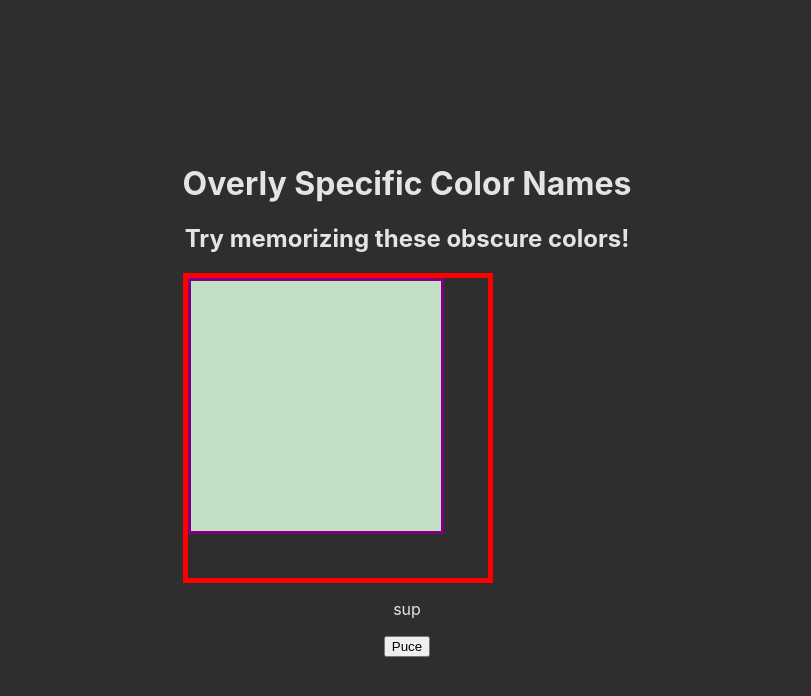
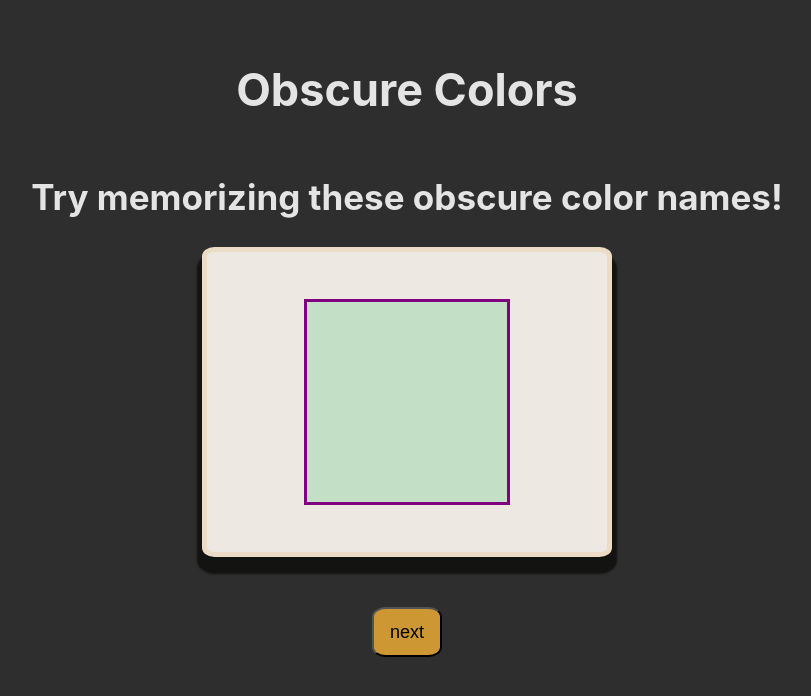
Before and after one commit to KenyaES/FlashCards, a React (Vite) app: page / in a window 1280 px wide. Shown: the top 696 px of the page, without its empty margins (233-1044 px from the left). Built offline with nearby package versions, Linux system fonts and the light colour scheme.

Commit message:
functional and looks good enough, I have a headache

```diff
--- a/src/App.css
+++ b/src/App.css
@@ -6,3 +6,9 @@
   font-family: Inter, Avenir, Helvetica, Arial, sans-serif;
   color: #e4e4e4;
 }
+
+.App{
+  display: flex;
+  flex-direction: column;
+  justify-content: center;
+}
--- a/src/App.jsx
+++ b/src/App.jsx
@@ -56,16 +56,15 @@ function App() {
   };
   return (
     <div className="App">
-      <h1>Overly Specific Color Names</h1>
-      <h2>Try memorizing these obscure colors!</h2>
+      <h1>Obscure Colors</h1>
+      <h2>Try memorizing these obscure color names!</h2>
 
       <div className = "container">
         <div>
           <Card theName = {names[color]} theColor = {colors[color]}/>
-          <p>sup</p>
-          <div className = "buttons">
-            <button lable = "next" onClick={newColor}>{names[color]}</button>
-          </div>
+
+          <button lable = "next" onClick={newColor}>next</button>
+
         </div>
 
       </div>
--- a/src/components/Card.jsx
+++ b/src/components/Card.jsx
@@ -13,7 +13,7 @@ const Card = (props) =>{
     return(
         <div className='border' onClick={display}>
             <div className="card" style = {{backgroundColor:props.theColor}} id ={String(front)}></div>
-            <p id={String(!front)}>smth</p>
+            <h2 id={String(!front)}>{props.theName}</h2>
 
         </div>
     );
--- a/src/index.css
+++ b/src/index.css
@@ -1,27 +1,73 @@
 body {
   margin: 0;
-  display: flex;
   place-items: center;
   min-width: 320px;
   min-height: 100vh;
 
   background-color: rgb(46, 46, 46);
+}
+.container{
+  display: flex;
+  justify-content: center;
+
+}
+.card{
+  color:black;
+  border: 3px solid purple;
+
+  width: 200px;
+  height: 200px;
+}
+
+h1{
+  font-size: 45px;
+}
+h2{
+  font-size: 35px;
+}
+
+button{
+  margin:50px;
+  height: 50px;
+  width: 70px;
+
+  font-size: large;
+
+  border-radius: 20%;
+  background-color: rgb(205, 151, 52);
+}
+
+.border{
+  display: flex;
+  border: 5px solid rgb(236, 219, 197);
+  border-radius: 3%;
+  height: 300px;
+  width: 400px;
+
+  background-color: rgb(237, 232, 226);
+  color: black;
+  box-shadow: 0px 12px 2px 5px  rgb(19, 19, 18);
+
+  justify-content: center;
+  align-items: center;
+}
+
+.border:hover{
+  cursor: crosshair;
 
 }
 
-.card{
-  background-color: aliceblue;
-  color:black;
-  border: 3px solid purple;
-
-  width: 250px;
-  height: 250px;
+.border:active{
+  transform: scale(0.8);
+  transform: skew(5deg, -5deg);
 }
 
-.border{
-  border: 5px solid red;
-  height: 300px;
-  width: 300px;
+button:hover{
+  transform: scale(1.05);
+}
+
+button:active{
+  transform: scale(0.6);
 }
 
 #false{
@@ -29,5 +75,5 @@ body {
 }
 
 #true{
-  display: block;
+  display: flex;
 }
```
